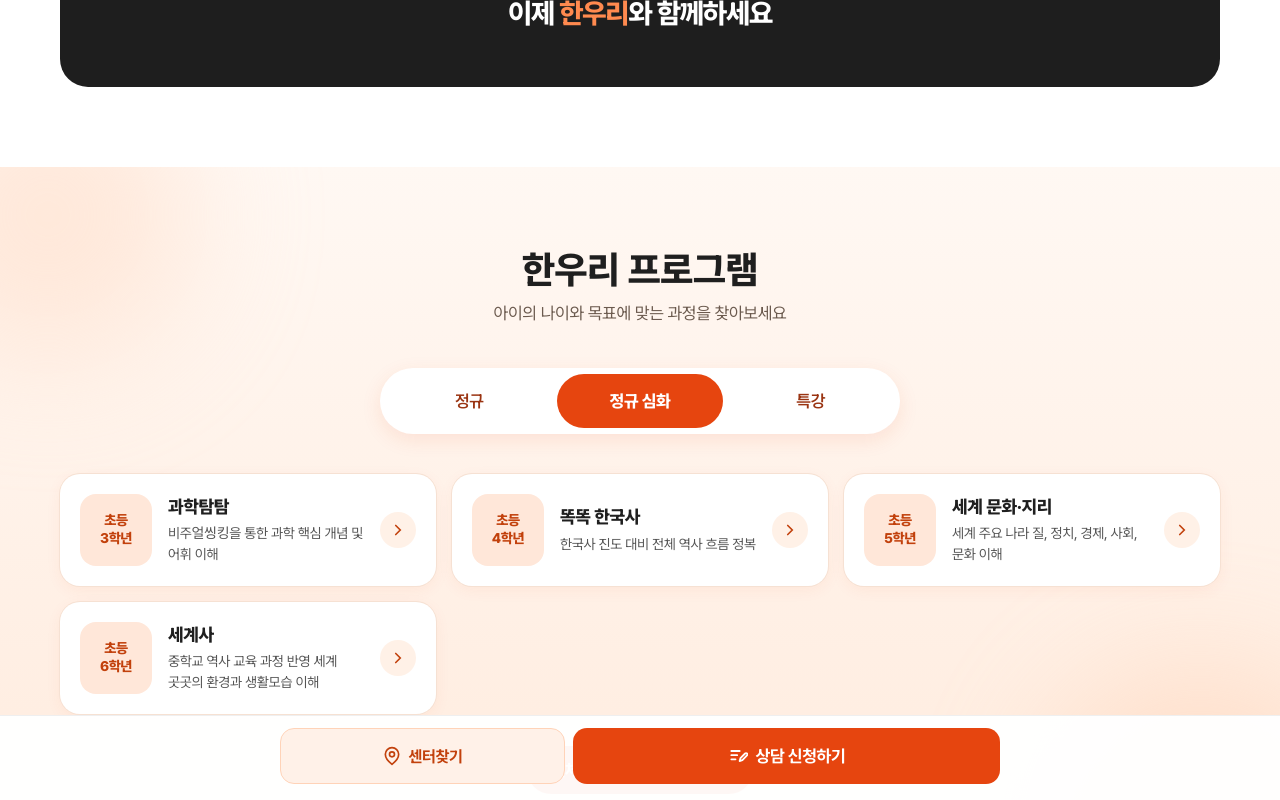
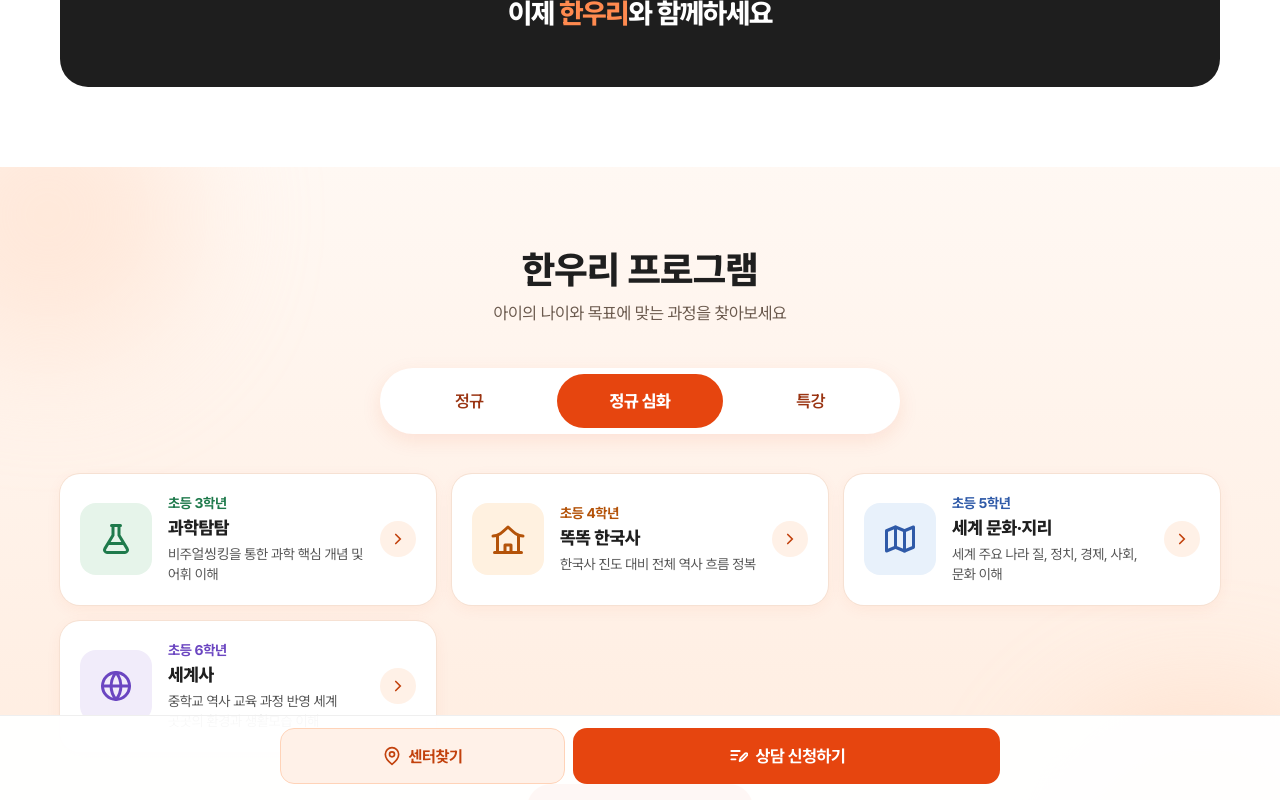
Before and after one commit to ahnjy0/hanuribook, a Next.js app: page / in a window 1280 px wide. Both pictures are taken after a click on the tab "정규 심화". Shown: the part 2641-3441 px from the top of the page. Built offline with nearby package versions, Linux system fonts and the light colour scheme.

Commit message:
메인 한우리 프로그램 정규 심화 탭: 초등심화 페이지와 같은 과정 아이콘·주요 색 적용, 학년은 제목 위로

```diff
--- a/src/views/Main/sections/ProgramsSection.tsx
+++ b/src/views/Main/sections/ProgramsSection.tsx
@@ -1,8 +1,12 @@
 import SmartLink from "@/components/common/SmartLink";
 import Link from "next/link";
-import type { MainVals } from "../useMain";
+import { CourseIcon } from "@/views/Advanced/sections/CourseExplorerSection";
+import type { MainVals, ProgIcon } from "../useMain";
 
 type Props = Pick<MainVals, "progTabs" | "progs">;
+
+/** 정규 심화 탭 연령 박스 아이콘: 초등심화 페이지 과정 카드와 같은 아이콘(CourseIcon)을 씀 — 메인 키 → 초등심화 과정 id */
+const ADVANCED_ICON_ID: Record<ProgIcon, string> = { science: "sci", history: "kh", geo: "geo", world: "wh" };
 
 export default function ProgramsSection({ progTabs, progs }: Props) {
   return (
@@ -63,8 +67,14 @@ export default function ProgramsSection({ progTabs, progs }: Props) {
                 <span
                   className="flex size-16 flex-none flex-col items-center justify-center rounded-[16px] text-center text-[13px] leading-[1.25] font-extrabold tracking-[-0.03em] lg:size-18 lg:text-[14px]"
                   style={{ background: p.tone.soft, color: p.tone.ink }}
+                  aria-hidden={p.icon ? true : undefined}
                 >
-                  {(() => {
+                  {/* 아이콘이 있으면(정규 심화) 아이콘만, 학년은 제목 위 글자로 */}
+                  {p.icon ? (
+                    <span className="flex [&_svg]:size-8 lg:[&_svg]:size-9">
+                      <CourseIcon id={ADVANCED_ICON_ID[p.icon]} color={p.tone.ink} />
+                    </span>
+                  ) : (() => {
                     const dot = p.age.indexOf("·");
                     const [first, ...rest] =
                       !p.age.includes(" ") && p.age.length > 4 && dot > 0
@@ -79,10 +89,10 @@ export default function ProgramsSection({ progTabs, progs }: Props) {
                   })()}
                 </span>
                 <span className="flex min-w-0 flex-1 flex-col gap-1">
-                  {/* 프로그램 분야(특강 탭): 제목 위에 연령 박스와 같은 색 글자로 */}
-                  {p.field && (
+                  {/* 제목 위 작은 글자(연령 박스와 같은 색): 특강 탭은 프로그램 분야, 정규 심화 탭은 학년 */}
+                  {(p.field || p.icon) && (
                     <span className="text-[13px] leading-[1.3] font-bold lg:text-[14px]" style={{ color: p.tone.ink }}>
-                      {p.field}
+                      {p.field ?? p.age}
                     </span>
                   )}
                   <span className="text-[17px] leading-[1.35] font-extrabold lg:text-[18px]">{p.title}</span>
--- a/src/views/Main/useMain.ts
+++ b/src/views/Main/useMain.ts
@@ -1,6 +1,10 @@
 import { useState } from "react";
 import { PATHS } from "@/routes";
 import { ELEMENTARY } from "@/views/ElementaryDetail/elementaryData";
+import { ADVANCED } from "@/views/AdvancedDetail/advancedData";
+
+/** 정규 심화 탭: 연령 박스 안에 글자 대신 넣는 프로그램 아이콘(그림은 sections/ProgramsSection 에 있음) */
+export type ProgIcon = "science" | "history" | "geo" | "world";
 
 type TabKey = "regular" | "advanced" | "special";
 
@@ -34,6 +38,11 @@ const PAGE_TONE = {
   logic: { soft: ELEMENTARY.logic.soft, ink: ELEMENTARY.logic.accent },
   socrates: { soft: "#F3F0FA", ink: "#5B4596" },
   literature: { soft: "#EEF1F6", ink: "#2B3A5C" },
+  // 정규 심화: 초등심화 상세 페이지 데이터(ADVANCED)와 연결
+  science: { soft: ADVANCED.science.soft, ink: ADVANCED.science.accent },
+  history: { soft: ADVANCED.history.soft, ink: ADVANCED.history.accent },
+  geo: { soft: ADVANCED.geo.soft, ink: ADVANCED.geo.accent },
+  world: { soft: ADVANCED.world.soft, ink: ADVANCED.world.accent },
 } satisfies Record<string, Tone>;
 
 const stageOf = (age: string): Stage =>
@@ -41,8 +50,8 @@ const stageOf = (age: string): Stage =>
 
 // desc: 각 프로그램 상세·소개 화면의 기존 문구를 그대로 사용
 // sub: 카드에 보이는 한 줄 설명(정규·정규 심화 탭) / field: 프로그램 분야(특강 탭)
-// tone: 카드 색(없으면 연령대 색 STAGE_TONE)
-const PROGRAMS: Record<TabKey, { age: string; title: string; sub?: string; field?: string; desc: string; href: string; tone?: Tone }[]> = {
+// tone: 카드 색(없으면 연령대 색 STAGE_TONE) / icon: 있으면 연령 박스에 아이콘, 학년은 제목 위 글자로
+const PROGRAMS: Record<TabKey, { age: string; title: string; sub?: string; field?: string; desc: string; href: string; tone?: Tone; icon?: ProgIcon }[]> = {
   regular: [
     { age: "유아 6~7세", title: "꿈꾸는 새싹", sub: "누리과정·초등교과 연계 학습", desc: "듣기·말하기·읽기·쓰기 생각하기 기본 다지기", href: PATHS.Kinder, tone: PAGE_TONE.kinder },
     { age: "초등 1·2학년", title: "어휘리더", sub: "교과 학습 대비 필수 어휘 익히기", desc: "책 읽기의 즐거움과 교과 기초 어휘·표현력 다지기", href: PATHS.DetailVocab, tone: PAGE_TONE.vocab },
@@ -52,10 +61,10 @@ const PROGRAMS: Record<TabKey, { age: string; title: string; sub?: string; field
     { age: "고등", title: "소클 고등 문학", sub: "심층 독서·논구술로 내신·입시 대비", desc: "교과서·수능 문학 작품을 깊이 읽고 해석하는 힘", href: PATHS.DetailLiterature, tone: PAGE_TONE.literature },
   ],
   advanced: [
-    { age: "초등 3학년", title: "과학탐탐", sub: "비주얼씽킹을 통한 과학 핵심 개념 및 어휘 이해", desc: "궁금증을 탐구로, 탐구를 글로", href: PATHS.DetailScience },
-    { age: "초등 4학년", title: "똑똑 한국사", sub: "한국사 진도 대비 전체 역사 흐름 정복", desc: "이야기로 읽고 흐름으로 이해하는 우리 역사", href: PATHS.DetailHistory },
-    { age: "초등 5학년", title: "세계 문화·지리", sub: "세계 주요 나라 질, 정치, 경제, 사회, 문화 이해", desc: "지도를 펼치면 세계가 보여요", href: PATHS.DetailGeo },
-    { age: "초등 6학년", title: "세계사", sub: "중학교 역사 교육 과정 반영 세계 곳곳의 환경과 생활모습 이해", desc: "세계의 흐름 속에서 오늘을 읽다", href: PATHS.DetailWorld },
+    { age: "초등 3학년", title: "과학탐탐", sub: "비주얼씽킹을 통한 과학 핵심 개념 및 어휘 이해", desc: "궁금증을 탐구로, 탐구를 글로", href: PATHS.DetailScience, tone: PAGE_TONE.science, icon: "science" },
+    { age: "초등 4학년", title: "똑똑 한국사", sub: "한국사 진도 대비 전체 역사 흐름 정복", desc: "이야기로 읽고 흐름으로 이해하는 우리 역사", href: PATHS.DetailHistory, tone: PAGE_TONE.history, icon: "history" },
+    { age: "초등 5학년", title: "세계 문화·지리", sub: "세계 주요 나라 질, 정치, 경제, 사회, 문화 이해", desc: "지도를 펼치면 세계가 보여요", href: PATHS.DetailGeo, tone: PAGE_TONE.geo, icon: "geo" },
+    { age: "초등 6학년", title: "세계사", sub: "중학교 역사 교육 과정 반영 세계 곳곳의 환경과 생활모습 이해", desc: "세계의 흐름 속에서 오늘을 읽다", href: PATHS.DetailWorld, tone: PAGE_TONE.world, icon: "world" },
   ],
   special: [
     { age: "유아", title: "참깨한글", field: "한글", desc: "그림책과 놀이로 자음·모음을 익히고 읽기 독립을 준비하는 유아 맞춤 한글 과정.", href: PATHS.Special },
```
Also changed, not shown: src/views/Advanced/sections/CourseExplorerSection.tsx (+5 -2 lines).
